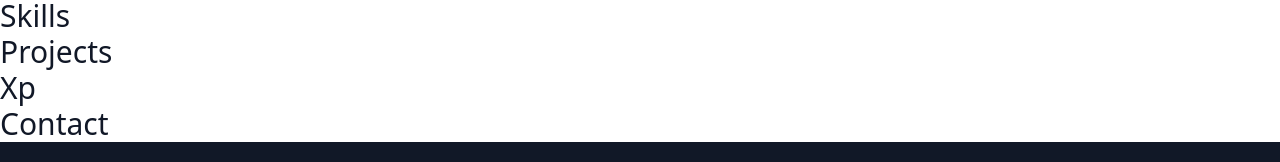
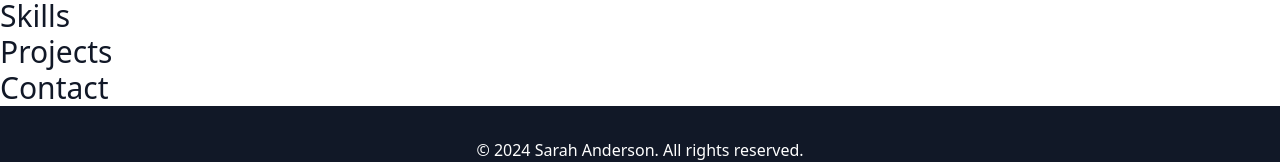
Before and after one commit to BequeenCode/Beimnet-Girum-PersonalPorfolio-ReactJs, a React (Vite) app: page / in a window 1280 px wide. Shown: the part 1326-1488 px from the top of the page. Built offline with nearby package versions, Linux system fonts and the light colour scheme.

Commit message:
modified the arrangment of components

```diff
--- a/src/App.tsx
+++ b/src/App.tsx
@@ -3,8 +3,9 @@ import About from './components/About';
 import Contact from './components/Contact';
 import Skills from './components/Skills';
 import Projects from './components/Projects';
-import Exprience from './components/Exprience';
+
 import Hero from './components/Hero';
+import './index.css'
 function App() {
   return (
     <div className="min-h-screen bg-white">
@@ -13,7 +14,7 @@ function App() {
       <About/>
       <Skills/>
       <Projects/>
-      <Exprience/>
+
       <Contact/>
 
       <footer className="bg-gray-900 text-white py-8">
```
